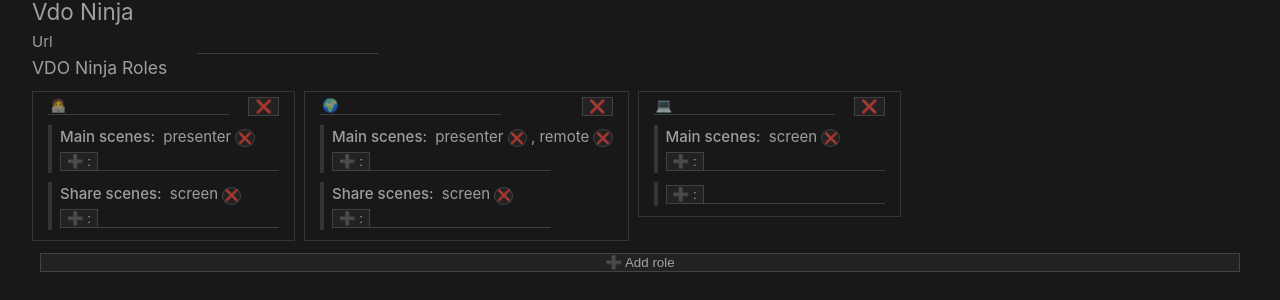
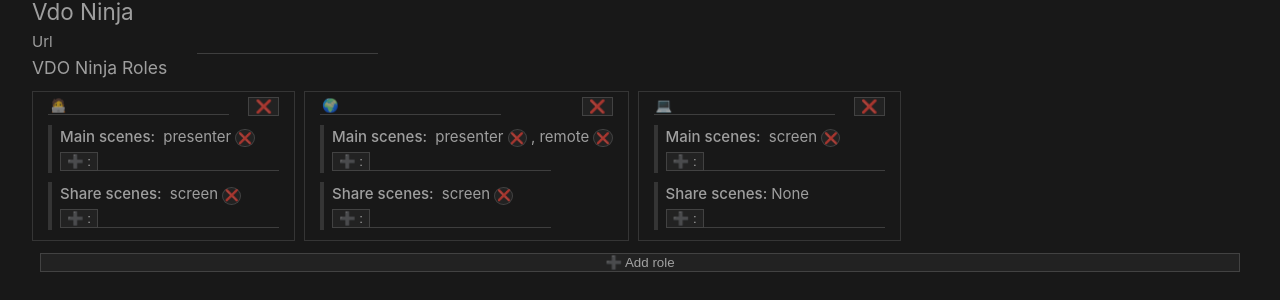
Before and after one commit to Duncan-Idaho/obs-topics-web, a Vue app: page /settings in a window 1280 px wide. Shown: the part 451-751 px from the top of the page. Built offline with nearby package versions, Linux system fonts and the light colour scheme.

Commit message:
Refactoring into cards components

```diff
--- /dev/null
+++ b/src/components/CardList.vue
@@ -0,0 +1,35 @@
+<script setup lang="ts" generic="T">
+
+defineProps<{
+  items: T[]
+}>()
+
+</script>
+
+<template>
+  <ul>
+    <template v-for="(item, index) in items" :key="index">
+      <li>
+        <slot :item="item" :index="index" />
+      </li>
+    </template>
+  </ul>
+</template>
+
+<style scoped>
+ul {
+  display: flex;
+  flex-flow: row wrap;
+  align-items: flex-start;
+  gap: 0.6em;
+  padding: 0.6em 0em;
+}
+
+li {
+  border: 1px solid var(--vt-c-divider-dark-2);
+  /* margin: 0.3em; */
+  padding: 0.3em 1em 0.3em 1em;
+  display: flex;
+  flex-direction: column;
+}
+</style>
--- a/src/components/RoleEntry.vue
+++ b/src/components/RoleEntry.vue
@@ -1,11 +1,7 @@
 <script setup lang="ts">
-import { ref } from 'vue'
-import { useVdoNinjaStore } from '@/stores/vdoNinja';
-import SceneList from './SceneList.vue';
+import SceneList from './SceneList.vue'
 
-const vdoNinjaStore = useVdoNinjaStore()
-
-const props = defineProps<{
+defineProps<{
   id: number,
   role: {
     name: string,
@@ -18,22 +14,9 @@
   (e: 'delete', id: number): void
 }>()
 
-const customScene = ref("")
-
-function addMainScene(scene: string) {
-  props.role.mainScenes.push(scene)
-  customScene.value = ""
-}
-
-function addShareScene(scene: string) {
-  props.role.shareScenes.push(scene)
-  customScene.value = ""
-}
-
 </script>
 
 <template>
-  <li>
   <div class="title">
     <input type="text" :id="id + '-pattern'" v-model="role.name"/>
     <button
@@ -44,7 +27,6 @@
   </div>
   <SceneList :id="id" type="main" title="Main scenes" :scenes="role.mainScenes"/>
   <SceneList :id="id" type="share" title="Share scenes" :scenes="role.shareScenes"/>
-  </li>
 </template>
 
 <style scoped>
@@ -56,15 +38,6 @@
   gap: 0.5rem;
   justify-content: space-between;
   margin-bottom: 0.25rem;
-}
-
-
-li {
-  border: 1px solid var(--vt-c-divider-dark-2);
-  /* margin: 0.3em; */
-  padding: 0.3em 1em 0.3em 1em;
-  display: flex;
-  flex-direction: column;
 }
 
 h4 {
--- a/src/components/RoleList.vue
+++ b/src/components/RoleList.vue
@@ -1,7 +1,8 @@
 <script setup lang="ts">
 import { ref } from 'vue'
-import { useVdoNinjaStore } from '@/stores/vdoNinja';
-import RoleEntry from './RoleEntry.vue';
+import { useVdoNinjaStore } from '@/stores/vdoNinja'
+import CardList from './CardList.vue'
+import RoleEntry from './RoleEntry.vue'
 
 const vdoNinjaStore = useVdoNinjaStore()
 
@@ -12,15 +13,15 @@
     <div class="title">
       <h3>VDO Ninja Roles</h3>
     </div>
-    <ul>
-      <RoleEntry
-      v-for="(role, id) in vdoNinjaStore.roles"
-      :key="id"
-      :id="id"
-      :role="role"
-      @delete="id => vdoNinjaStore.roles.splice(id, 1)"
-      />
-    </ul>
+    <CardList :items="vdoNinjaStore.roles">
+      <template #default="{item: role, index}">
+        <RoleEntry
+          :id="index"
+          :role="role"
+          @delete="id => vdoNinjaStore.roles.splice(index, 1)"
+          />
+      </template>
+    </CardList>
   </div>
   <div class="footer">
     <button @click="() => vdoNinjaStore.roles.push({ name: '', mainScenes: [], shareScenes: [] })">
@@ -37,13 +38,6 @@
   gap: 0.5rem;
 }
 
-ul {
-  display: flex;
-  flex-flow: row wrap;
-  align-items: flex-start;
-  gap: 0.6em;
-  padding: 0.6em 0em;
-}
 .footer {
   width: 100%;
   padding: 0rem 0.5rem;
--- a/src/components/SceneList.vue
+++ b/src/components/SceneList.vue
@@ -30,8 +30,8 @@
 <template>
   <div class="sub-section">
     <div>
-      <h4 v-if="scenes.length > 0">{{ title }}:</h4>
-      <span class="scene-list">
+      <h4>{{ title }}:</h4>
+      <span v-if="scenes.length > 0">
         <span class="scene" v-for="(scene, index) in scenes" :key="scene">
           <template v-if="index !==0"> , </template>
           {{ scene }}
@@ -42,6 +42,7 @@
           >❌</button>
         </span>
       </span>
+      <span v-else>None</span>
     </div>
     <div>
       <button
```
Lines whose indentation alone changed are shown as unchanged.
